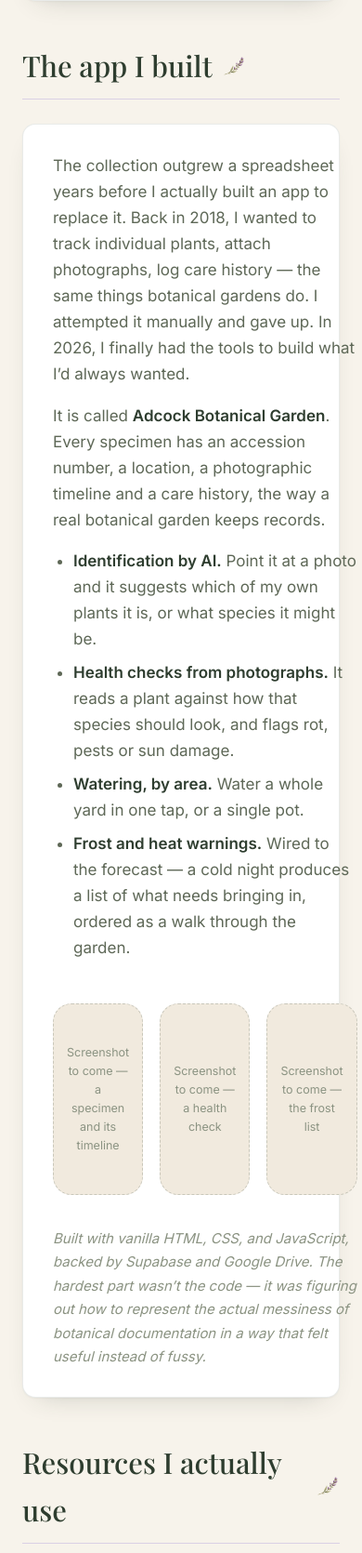
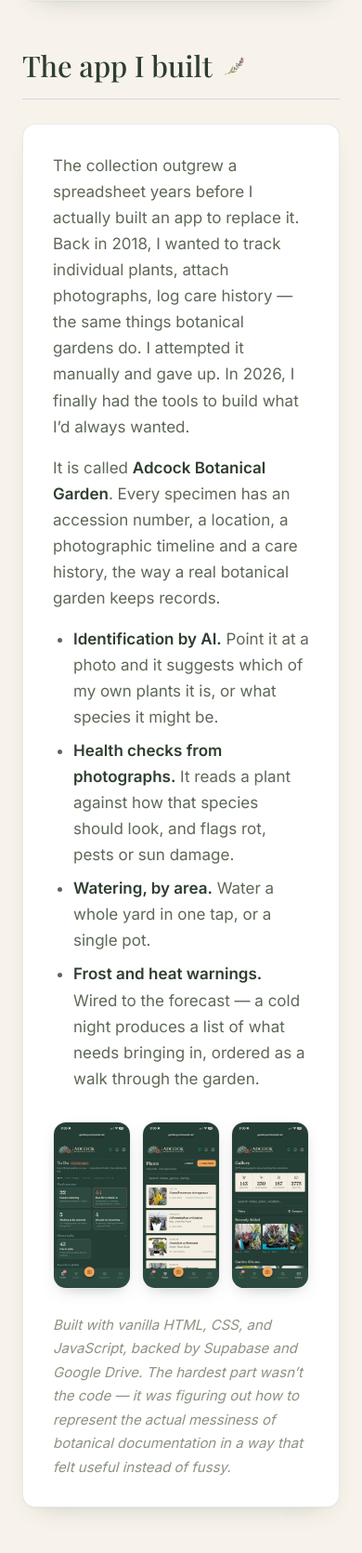
Before and after one commit to amadc0ck/just-amanda, a PHP site: page /plants.html in a window 390 px wide. Shown: the part 4228-5898 px from the top of the page at 93% size. Run offline with PHP 8.4, Linux system fonts and the light colour scheme; some web fonts are replaced.

Commit message:
Plants: the app section gets its screenshots, and room to read them
Three screens of the garden app — the To Do queue, the plant catalogue, the
gallery and its counts. app-checkin.jpg is committed as a spare.

8.3 MB of iPhone PNGs became 160 KB through tools/prep-photo.py at 600px.

The layout changed to suit them. The screenshots were in a side column at about
130px wide, which is not a screenshot, it is texture: you could see there was an
app and could not read a word on it. The row is now full width under the prose,
and the prose is centred so the space that frees reads as an article measure
rather than a hole beside the text. On a phone the three stay side by side —
the screen names are still legible there, and a single column would have tripled
the section's height for very little.

Co-Authored-By: Claude Opus 5 (1M context) <noreply@anthropic.com>
Claude-Session: https://claude.ai/code/session_01LvXzD3aLV7AMvivsQ2iKac

```diff
--- a/plants.html
+++ b/plants.html
@@ -155,9 +155,12 @@
         </ul>
       </div>
       <div class="shot-row">
-        <div class="photo-slot is-phone">Screenshot to come &mdash; a specimen and its timeline</div>
-        <div class="photo-slot is-phone">Screenshot to come &mdash; a health check</div>
-        <div class="photo-slot is-phone">Screenshot to come &mdash; the frost list</div>
+        <img src="images/app-todo.jpg" width="600" height="1301" loading="lazy"
+             alt="The app's To Do screen: counts for plants needing water, due a check-in, waiting to be planted, and photos still to file">
+        <img src="images/app-plants.jpg" width="600" height="1301" loading="lazy"
+             alt="The plant catalogue: each species with a photograph, its family, how many specimens and where they live">
+        <img src="images/app-gallery.jpg" width="600" height="1301" loading="lazy"
+             alt="The photo gallery: 143 species, 230 specimens, 167 locations, 2,775 photographs">
       </div>
       <p class="colophon"><em>Built with vanilla HTML, CSS, and JavaScript, backed
            by Supabase and Google Drive. The hardest part wasn&rsquo;t the code &mdash; it was
--- a/style.css
+++ b/style.css
@@ -353,6 +353,9 @@ footer .tagline{font-size:14px;color:var(--ink-faint);margin:0;line-height:1.45;
 .shot-row{display:grid;grid-template-columns:repeat(auto-fit,minmax(150px,1fr));
   gap:18px;max-width:36em;margin:26px 0;}
 .photo-slot.is-phone{aspect-ratio:9/19;border-radius:20px;padding:22px 14px;}
+/* The real screenshots, once they land. Same frame as the placeholder. */
+.shot-row img{width:100%;height:auto;border-radius:14px;border:1px solid var(--line);
+  box-shadow:0 6px 18px -10px rgba(46,61,47,.5);}
 
 /* Links inside a card's running prose — the resource notes. Colour alone is
    not enough to mark a link mid-sentence, and these are the only cards where
@@ -373,15 +376,20 @@ article.card:hover{border-color:var(--line);}
 /* The app panel runs two columns on desktop: what the app does on the left at a
    reading measure, the phone screenshots on the right. A single 36em column of
    prose in an 1180px panel left the whole right half of the card empty. */
-.app-panel{display:grid;grid-template-columns:minmax(0,1.15fr) minmax(0,.85fr);
-  gap:44px;align-items:start;}
-.app-panel .shot-row{grid-template-columns:repeat(3,1fr);max-width:none;margin:4px 0 0;}
-/* The colophon runs under both columns — it is about the build, not the feature
-   list, so it wants the full width and a quieter size. */
-.app-panel .colophon{grid-column:1/-1;margin:8px 0 0;font-size:15px;
-  line-height:1.7;color:var(--ink-faint);}
+/* Narrow text column, wider figure beneath — the ordinary article shape. The
+   screenshots were in a side column at ~130px wide, which is not a screenshot,
+   it is texture: you could see there was an app and read nothing on it. Full
+   width makes them legible; centring the prose stops the freed space reading as
+   a hole beside the text. */
+.app-panel{display:block;}
+.app-panel .prose{max-width:36em;margin:0 auto;}
+.app-panel .shot-row{grid-template-columns:repeat(3,1fr);max-width:880px;
+  margin:32px auto 0;gap:24px;}
+.app-panel .colophon{max-width:880px;margin:26px auto 0;}
+/* The colophon is about the build, not the feature list, so it sits apart and
+   quieter, on the figure's measure rather than the text's. */
+.app-panel .colophon{font-size:15px;line-height:1.7;color:var(--ink-faint);}
 
 @media (max-width:900px){
-  .app-panel{grid-template-columns:1fr;gap:26px;}
-  .app-panel .shot-row{max-width:400px;}
+  .app-panel .shot-row{max-width:420px;gap:12px;}
 }
```
Also changed, not shown: images/ASSETS.md (+19 -3 lines), images/app-checkin.jpg (added), images/app-gallery.jpg (added), images/app-plants.jpg (added), images/app-todo.jpg (added).
